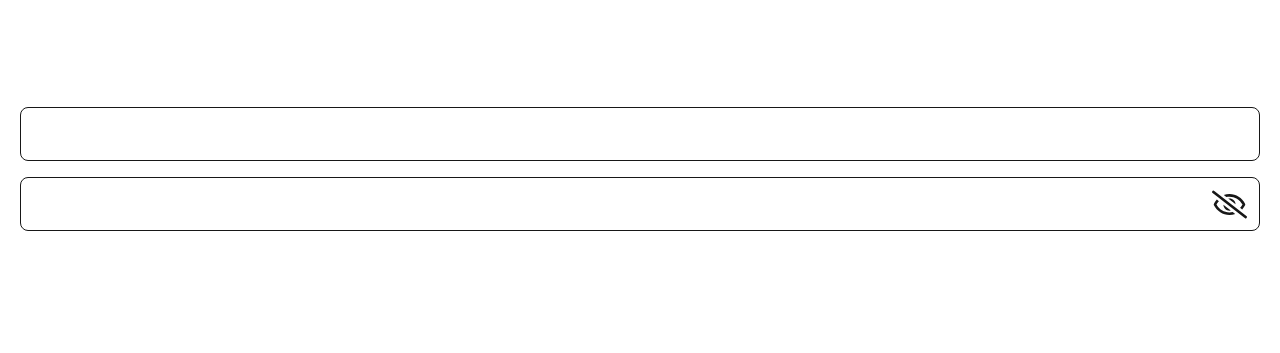
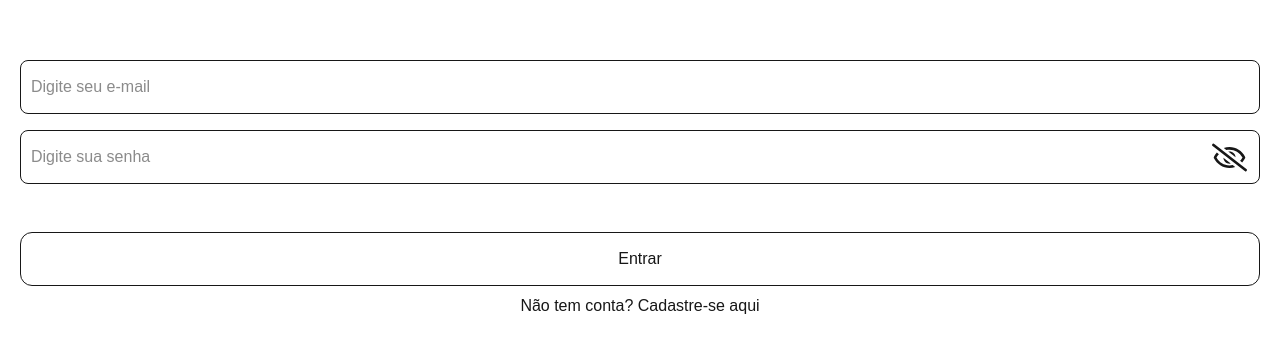
Before and after one commit to dev-brunosantos/Marcados-Next, a Next.js app: page /login in a window 1280 px wide. Shown: the part 231-584 px from the top of the page. Built offline with nearby package versions, Linux system fonts and the light colour scheme.

Commit message:
Adicionando os componentes na tela de login

```diff
--- a/src/app/(pages)/login/page.tsx
+++ b/src/app/(pages)/login/page.tsx
@@ -1,16 +1,34 @@
+import { BtnComponent } from "@/src/components/Buttons";
 import { InputComponent } from "@/src/components/Inputs";
 import { Tela, TelaContainer } from "@/src/components/Tela";
+import Link from "next/link";
 
 export default function Login() {
     return (
         <Tela>
             <TelaContainer>
+                <h1 className="text-[3rem] font-bold">
+                    {/* Marcados */}
+                </h1>
+            </TelaContainer>
+
+            <TelaContainer>
                 <InputComponent
                     isPassword={false}
+                    placeholder="Digite seu e-mail"
                 />
                 <InputComponent
                     isPassword={true}
+                    placeholder="Digite sua senha"
                 />
+            </TelaContainer>
+
+            <TelaContainer>
+                <BtnComponent
+                    titulo="Entrar"
+                />
+
+                <Link href="/">Não tem conta? Cadastre-se aqui</Link>
             </TelaContainer>
         </Tela>
     )
```
